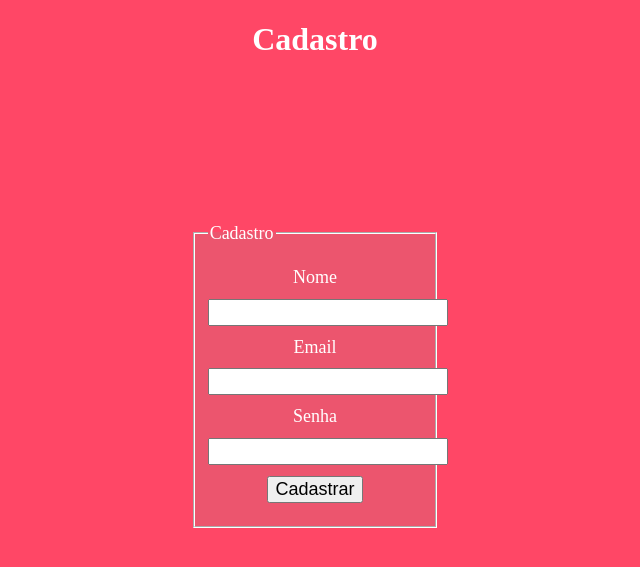
After one commit to Julyo-Hidalgo/mvc_php_login, a PHP site: page /view/modules/login/cadastro_form.php in a window 1280 px wide. The commit adds this page. Shown: the top 567 px of the page, without its empty margins (325-965 px from the left). Run offline with PHP 8.4, Linux system fonts and the light colour scheme.

Commit message:
adicionando cadastro

```diff
--- a/app/config.php
+++ b/app/config.php
@@ -1,9 +1,9 @@
 <?php
 //definindo as configurações do bd
 //variável super global do php, que é um array associativo
-$_ENV ['db'] ['host'] = 'localhost:3306';
+$_ENV ['db'] ['host'] = 'localhost:3307';
 $_ENV ['db'] ['user'] = 'root';
-$_ENV ['db'] ['pwd'] = 'nao@interessa';
+$_ENV ['db'] ['pwd'] = 'etecjau';
 $_ENV ['db'] ['name']  = 'mydb';
 
 //definindo o caminho dos diretórios
--- a/app/model/login_model.php
+++ b/app/model/login_model.php
@@ -17,4 +17,10 @@ class login_model extends model{
             null;
         }
     }
+
+    public function save(){
+        $dao = new login_dao();
+
+        $dao->insert($this);
+    }
 }
--- /dev/null
+++ b/app/view/modules/login/cadastro_form.php
@@ -0,0 +1,28 @@
+<!DOCTYPE html>
+<html lang="en">
+<head>
+    <meta charset="UTF-8">
+    <meta http-equiv="X-UA-Compatible" content="IE=edge">
+    <meta name="viewport" content="width=device-width, initial-scale=1.0">
+    <title>Cadastro</title>
+    <link rel="stylesheet" href= "/view/modules/login/css/estilo.css">
+</head>
+<body>
+    <form method="post" action="/cadastro/save">
+        <h1>Cadastro</h1>
+        <fieldset>
+            <legend>Cadastro</legend>
+                <label for="nome">Nome</label>
+                <input type="text" id="nome" name="nome">
+
+                <label for="nome">Email</label>
+                <input type="text" id="email" name="email">
+
+                <label for="nome">Senha</label>
+                <input type="password" id="senha" name="senha">
+
+                <button>Cadastrar</button>
+        </fieldset>
+    </form>
+</body>
+</html>
--- /dev/null
+++ b/app/view/modules/login/css/estilo.css
@@ -0,0 +1,28 @@
+@charset "utf-8";
+
+body{
+    background-color: rgb(255, 71, 102);
+    color: white;
+}
+
+h1{
+    text-align: center;
+}
+
+fieldset{
+    background-color: rgb(236, 85, 110);
+    border-color: white;
+    font-size: large;
+    margin: 13% auto;
+    width: 15%;
+    position: relative;
+    padding: 1%;
+}
+
+label, input, button{
+    font-size: large;
+    position: relative;
+    text-align: center;
+    margin: 5% auto;
+    display: block;
+}
```
Also changed, not shown: app/controller/login_controller.php (+17 -1 lines), app/dao/login_dao.php (+12 -0 lines), app/rotas.php (+8 -0 lines), app/view/modules/login/login_form.php (renamed from app/view/modules/login/form.php, +2 -10 lines).
